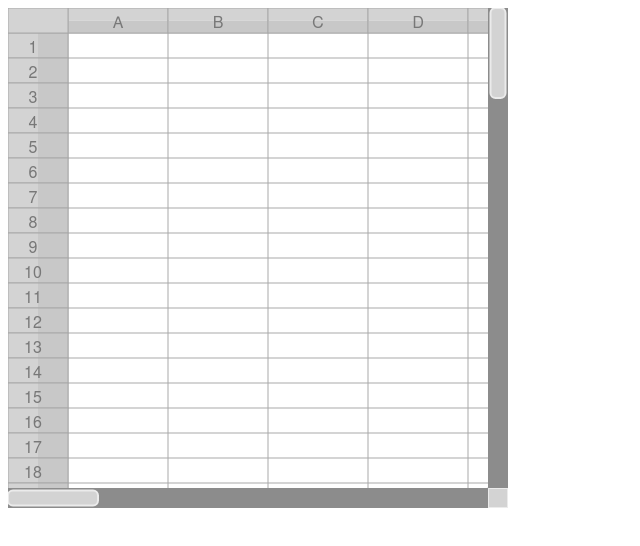
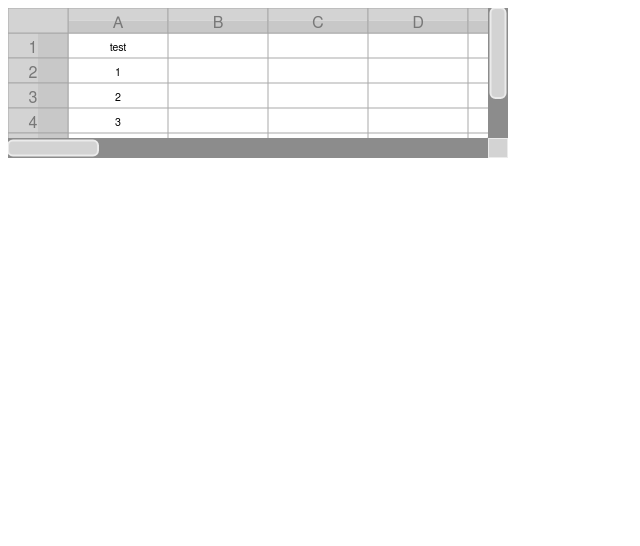
Before and after one commit to ajz01/sheet, a plain HTML site: page html/index.html in a window 1280 px wide. Shown: the whole page, without its empty margins (0-640 px from the left). Drawn offline with Linux system fonts and the light colour scheme.

Commit message:
add test data and screenshot

```diff
--- a/html/index.html
+++ b/html/index.html
@@ -2,7 +2,7 @@
 <html>
    <meta charset="UTF-8">
    <body onmousemove="app.mousemove(event)" onmouseup="app.mouseup(event)">
-      <canvas id="sheetCanvas" width="500" height="500"></canvas>
+      <canvas id="sheetCanvas" width="500" height="150"></canvas>
    </body>
    <script src="..\script\shape.js"></script>
    <script src="..\script\sheet.js"></script>
--- a/script/app.js
+++ b/script/app.js
@@ -8,6 +8,11 @@ var app = (function() {
          sheet = new Sheet.Sheet();
          sheet.init(sheetCanvas);
          sheet.isActive = true;
+         // add some test data
+         sheet.cells.push({row: 1, col: 1, contents: ['test']});
+         sheet.cells.push({row: 2, col: 1, contents: [1]});
+         sheet.cells.push({row: 3, col: 1, contents: [2]});
+         sheet.cells.push({row: 4, col: 1, contents: [3]});
          sheet.draw();
       },
 
--- a/script/sheet.js
+++ b/script/sheet.js
@@ -30,6 +30,7 @@ Sheet.prototype.init = function(canvas) {
     return a.row - b.row;
   });
 
+  // some test widths
   this.colWidths.push({col: 1, width: 100});
   this.colWidths.push({col: 2, width: 100});
   this.colWidths.push({col: 3, width: 100});
```
Also changed, not shown: Screenshot.png (added).
